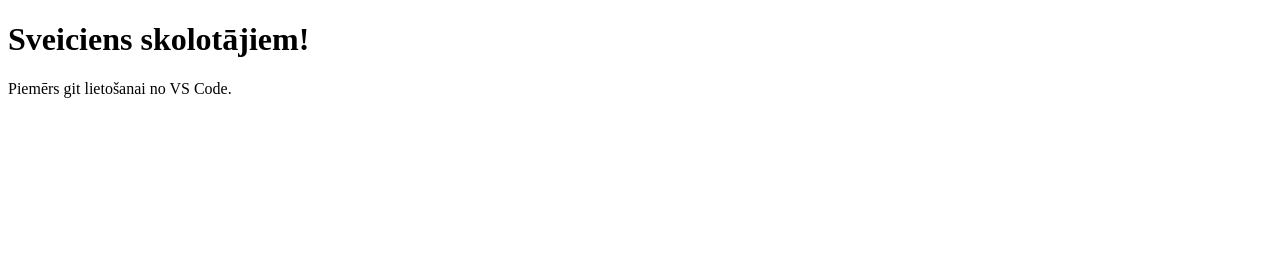
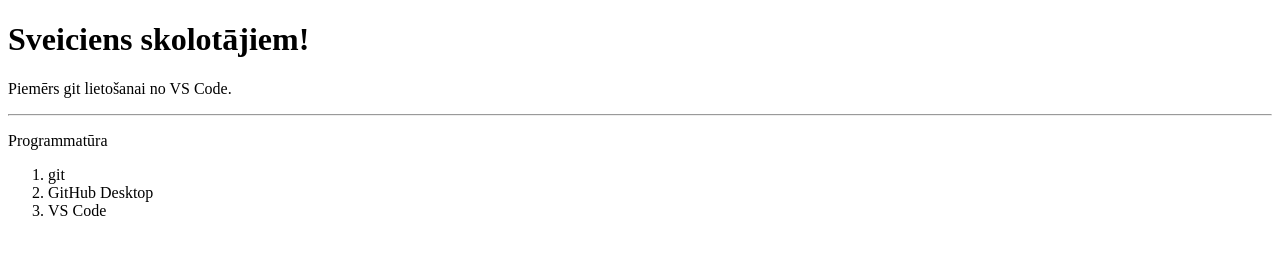
Before and after one commit to GundegaDekena/startit-2021-oktobris, a plain HTML site: page index.html in a window 1280 px wide. Drawn offline with Linux system fonts and the light colour scheme.

Commit message:
Update index.html

```diff
--- a/index.html
+++ b/index.html
@@ -9,5 +9,13 @@
 <body>
     <h1>Sveiciens skolotājiem!</h1>
     <p>Piemērs git lietošanai no VS Code.</p>
+    <hr/>
+
+    <p>Programmatūra</p>
+    <ol>
+        <li>git</li>
+        <li>GitHub Desktop</li>
+        <li>VS Code</li>
+    </ol>
 </body>
 </html>
```
